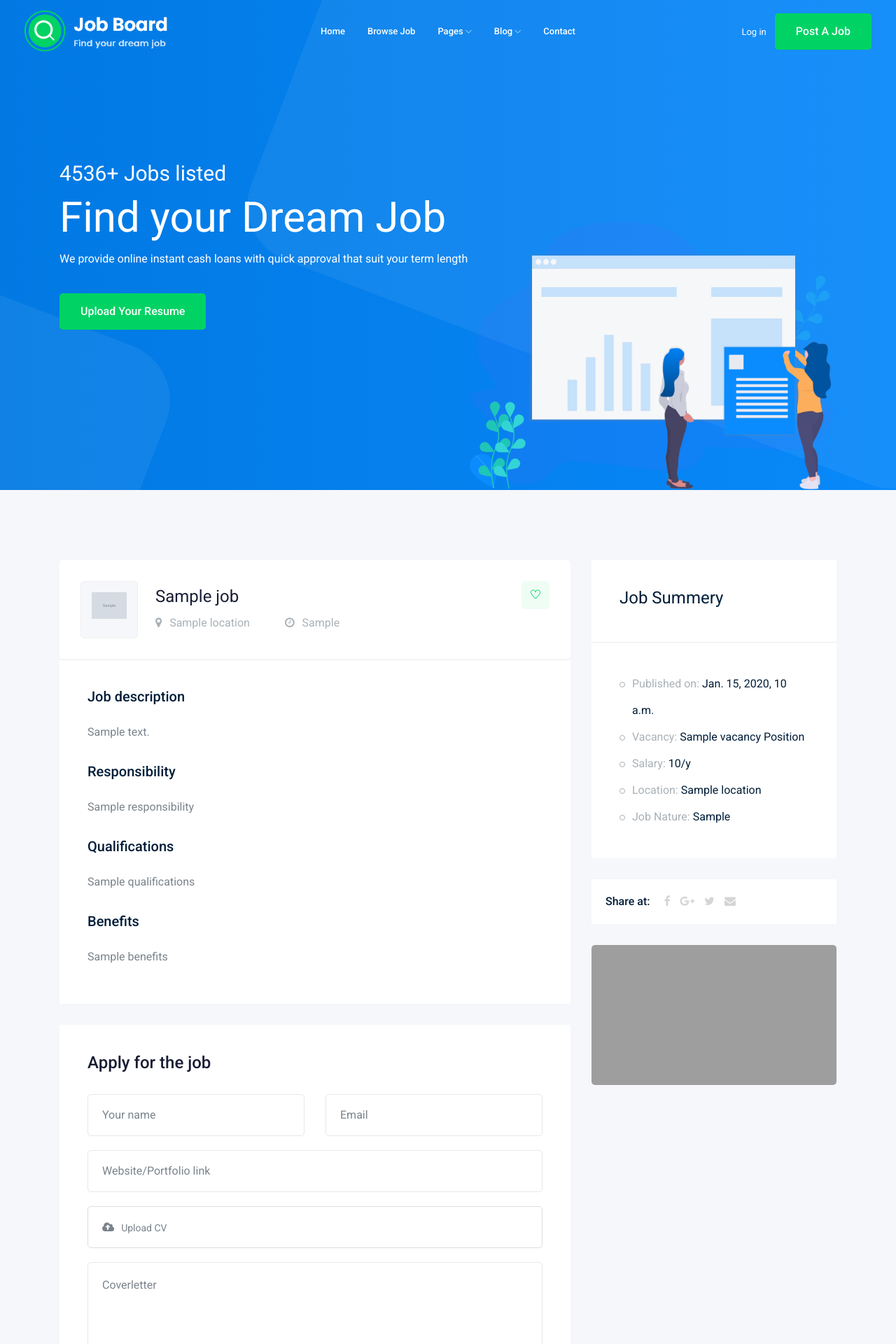
After one commit to momenmohsen967-alt/job_board, a Django app: template jobs/templates/job_details.html in a window 1280 px wide. The commit adds this page. Shown: the top 1920 px of the page at 70% size. Run offline with Django 5.2, Linux system fonts and the light colour scheme; the template is opened without the code that fills it: most values are stand-ins (such as "Sample title", 1, 10 or a date in 2020); grey boxes marked "Sample" are stand-in pictures; data that the repository does not hold is empty; a map, chart or similar area stays blank; some libraries are stand-ins or nearby versions; grey boxes are pictures that could not be loaded.

Commit message:
update jobs

```diff
--- /dev/null
+++ b/jobs/templates/job_details.html
@@ -0,0 +1,156 @@
+{% extends 'base.html' %}
+
+{% block content %}
+
+    <div class="job_details_area">
+        <div class="container">
+            <div class="row">
+                <div class="col-lg-8">
+                    <div class="job_details_header">
+                        <div class="single_jobs white-bg d-flex justify-content-between">
+                            <div class="jobs_left d-flex align-items-center">
+                                <div class="thumb">
+                                    <img src="{{job.image.url}}" width="50px" alt="">
+                                </div>
+                                <div class="jobs_conetent">
+                                    <a href="#"><h4>{{job.title}}</h4></a>
+                                    <div class="links_locat d-flex align-items-center">
+                                        <div class="location">
+                                            <p> <i class="fa fa-map-marker"></i> {{job.location}}</p>
+                                        </div>
+                                        <div class="location">
+                                            <p> <i class="fa fa-clock-o"></i> {{job.get_job_type_display}}</p>
+                                        </div>
+                                    </div>
+                                </div>
+                            </div>
+                            <div class="jobs_right">
+                                <div class="apply_now">
+                                    <a class="heart_mark" href="#"> <i class="ti-heart"></i> </a>
+                                </div>
+                            </div>
+                        </div>
+                    </div>
+                    <div class="descript_wrap white-bg">
+                        <div class="single_wrap">
+                            <h4>Job description</h4>
+                            <p>{{job.description}}</p>
+                        </div>
+                        <div class="single_wrap">
+                            <h4>Responsibility</h4>
+                            <p>{{job.responsibility}}</p>
+                        </div>
+                        <div class="single_wrap">
+                            <h4>Qualifications</h4>
+                            <p>{{job.qualifications}}</p>
+                        </div>
+                        <div class="single_wrap">
+                            <h4>Benefits</h4>
+                            <p>{{job.benefits}}</p>
+                        </div>
+                    </div>
+                    <div class="apply_job_form white-bg">
+                        <h4>Apply for the job</h4>
+                        <form action="#">
+                            <div class="row">
+                                <div class="col-md-6">
+                                    <div class="input_field">
+                                        <input type="text" placeholder="Your name">
+                                    </div>
+                                </div>
+                                <div class="col-md-6">
+                                    <div class="input_field">
+                                        <input type="text" placeholder="Email">
+                                    </div>
+                                </div>
+                                <div class="col-md-12">
+                                    <div class="input_field">
+                                        <input type="text" placeholder="Website/Portfolio link">
+                                    </div>
+                                </div>
+                                <div class="col-md-12">
+                                    <div class="input-group">
+                                        <div class="input-group-prepend">
+                                          <button type="button" id="inputGroupFileAddon03"><i class="fa fa-cloud-upload" aria-hidden="true"></i>
+                                          </button>
+                                        </div>
+                                        <div class="custom-file">
+                                          <input type="file" class="custom-file-input" id="inputGroupFile03" aria-describedby="inputGroupFileAddon03">
+                                          <label class="custom-file-label" for="inputGroupFile03">Upload CV</label>
+                                        </div>
+                                      </div>
+                                </div>
+                                <div class="col-md-12">
+                                    <div class="input_field">
+                                        <textarea name="#" id="" cols="30" rows="10" placeholder="Coverletter"></textarea>
+                                    </div>
+                                </div>
+                                <div class="col-md-12">
+                                    <div class="submit_btn">
+                                        <button class="boxed-btn3 w-100" type="submit">Apply Now</button>
+                                    </div>
+                                </div>
+                            </div>
+                        </form>
+                    </div>
+                </div>
+                <div class="col-lg-4">
+                    <div class="job_sumary">
+                        <div class="summery_header">
+                            <h3>Job Summery</h3>
+                        </div>
+                        <div class="job_content">
+                            <ul>
+                                <li>Published on: <span>{{job.created_at}}</span></li>
+                                <li>Vacancy: <span>{{job.vacancy}} Position</span></li>
+                                <li>Salary: <span>{{job.salary}}/y</span></li>
+                                <li>Location: <span>{{job.location}}</span></li>
+                                <li>Job Nature: <span>{{job.job_type}}</span></li>
+                            </ul>
+                        </div>
+                    </div>
+                    <div class="share_wrap d-flex">
+                        <span>Share at:</span>
+                        <ul>
+                            <li><a href="#"> <i class="fa fa-facebook"></i></a> </li>
+                            <li><a href="#"> <i class="fa fa-google-plus"></i></a> </li>
+                            <li><a href="#"> <i class="fa fa-twitter"></i></a> </li>
+                            <li><a href="#"> <i class="fa fa-envelope"></i></a> </li>
+                        </ul>
+                    </div>
+                    <div class="job_location_wrap">
+                        <div class="job_lok_inner">
+                            <div id="map" style="height: 200px;"></div>
+                            <script>
+                              function initMap() {
+                                var uluru = {lat: -25.363, lng: 131.044};
+                                var grayStyles = [
+                                  {
+                                    featureType: "all",
+                                    stylers: [
+                                      { saturation: -90 },
+                                      { lightness: 50 }
+                                    ]
+                                  },
+                                  {elementType: 'labels.text.fill', stylers: [{color: '#ccdee9'}]}
+                                ];
+                                var map = new google.maps.Map(document.getElementById('map'), {
+                                  center: {lat: -31.197, lng: 150.744},
+                                  zoom: 9,
+                                  styles: grayStyles,
+                                  scrollwheel:  false
+                                });
+                              }
+
+                            </script>
+                            <script src="https://maps.googleapis.com/maps/api/js?key=AIzaSyDpfS1oRGreGSBU5HHjMmQ3o5NLw7VdJ6I&callback=initMap"></script>
+
+                          </div>
+                    </div>
+                </div>
+            </div>
+        </div>
+    </div>
+
+
+{% endblock %}
--- a/jobs/templates/jobs.html
+++ b/jobs/templates/jobs.html
@@ -36,11 +36,11 @@
                                     <div class="jobs_left d-flex align-items-center">
                                         <div class="thumb">
                                             {% if job.image %}
-                                                <img src="{{job.image.url}}" width="55px">
+                                                <img src="{{job.image.url}}" width="50px">
                                             {% endif %}
                                         </div>
                                         <div class="jobs_conetent">
-                                            <a href="job_details.html"><h4>{{job.title}}</h4></a>
+                                            <a href="{% url 'jobs:job_details' id=job.id %}"><h4>{{job.title}}</h4></a>
                                             <div class="links_locat d-flex align-items-center">
                                                 <div class="location">
                                                     <p> <i class="fa fa-map-marker"></i>{{job.location}}</p>
--- a/jobs/urls.py
+++ b/jobs/urls.py
@@ -1,6 +1,9 @@
 from django.urls import path
-from .views  import job_list
+from .views import job_list, job_details
+
+app_name = 'jobs'
 
 urlpatterns = [
     path('', job_list, name="job_list"),
+    path('<int:id>', job_details, name="job_details"),
 ]
```
Also changed, not shown: jobs/views.py (+6 -3 lines).
